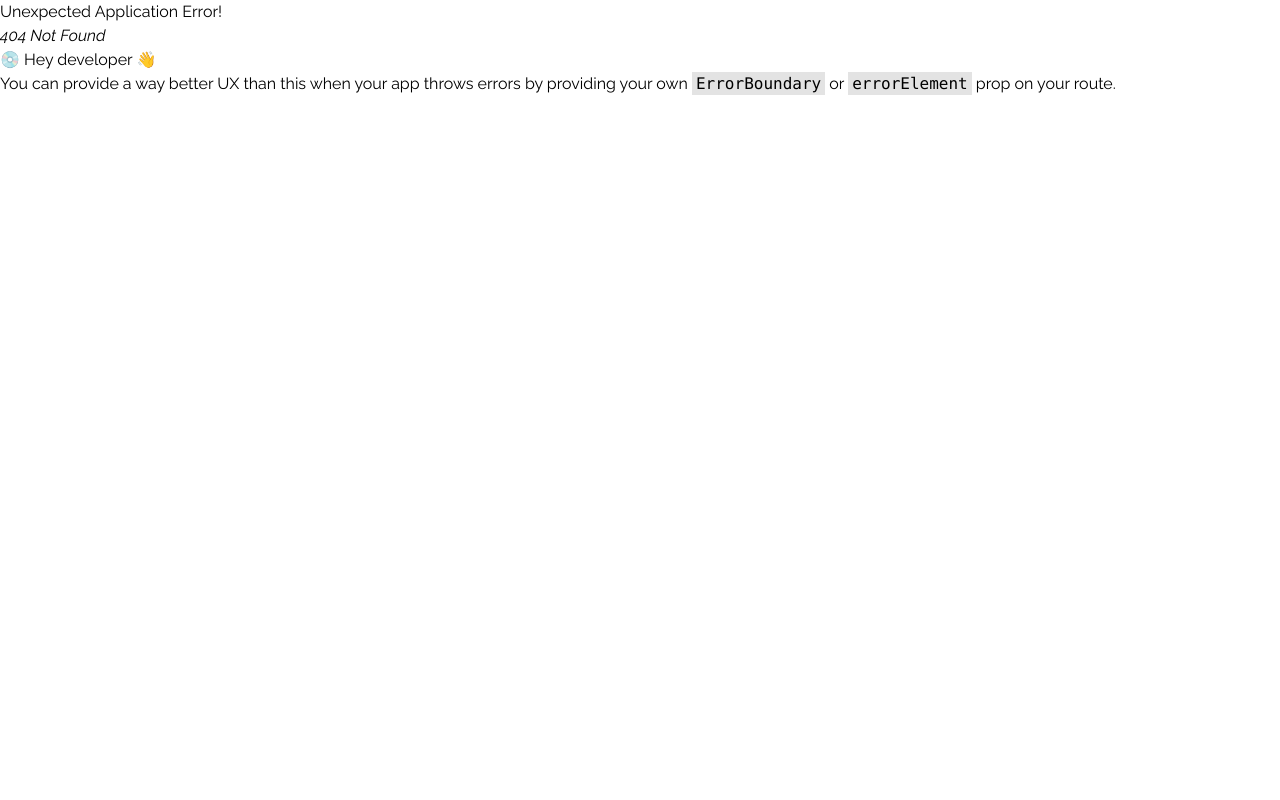
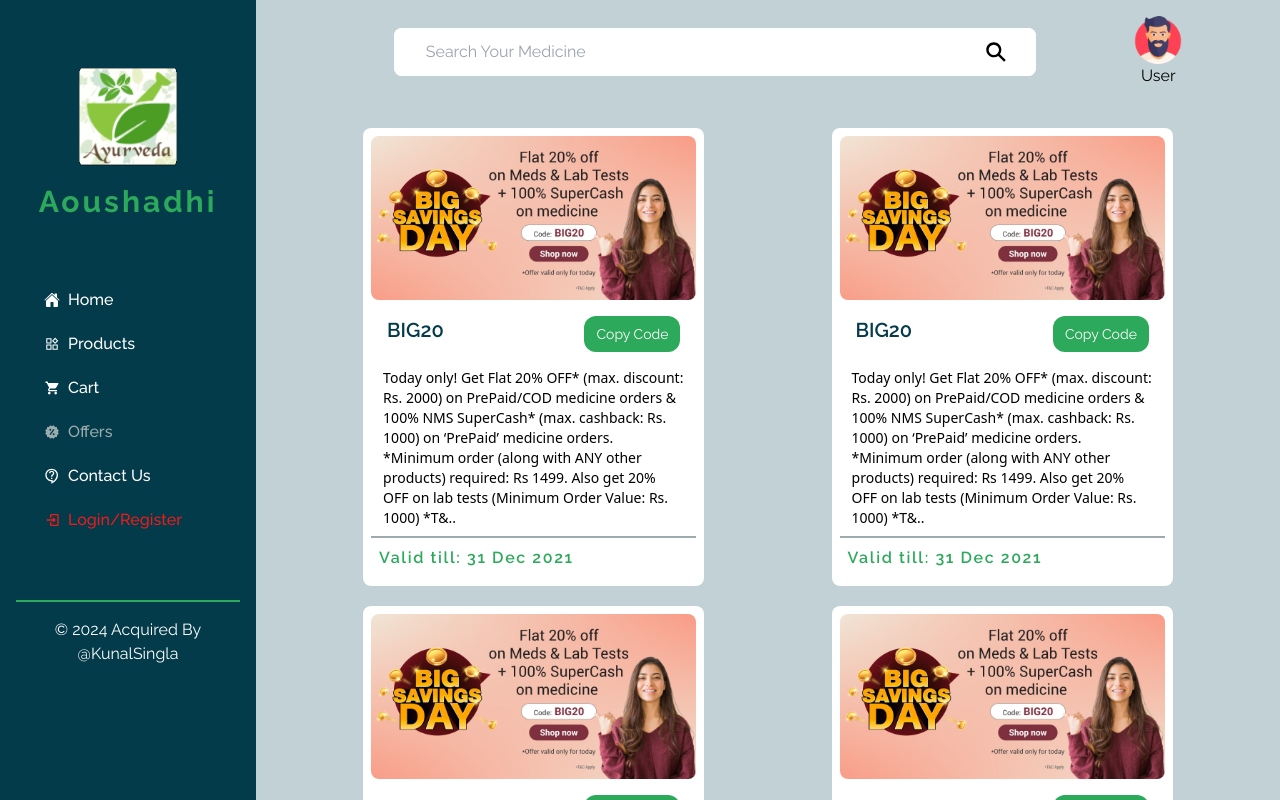
Before and after one commit to kunalthgr8/Ecomm-med, a React (Vite) app: page /offers in a window 1280 px wide. Before the commit this address had no page. Built offline with nearby package versions, Linux system fonts and the light colour scheme.

Commit message:
Css done of Offers

```diff
--- a/src/App.jsx
+++ b/src/App.jsx
@@ -10,9 +10,11 @@ function App() {
       <div className="w-1/6 md:w-1/5 sm:w-1/4 h-full">
         <SideBar />
       </div>
-      <div className=" flex flex-col bg-back-color w-5/6 md:w-4/5 sm:w-3/4 h-full">
+      <div className=" flex flex-col bg-back-color w-5/6 md:w-4/5 sm:w-3/4 h-full flex-grow overflow-y-auto">
         <Header />
+        <div className="h-full">
         <Outlet />
+        </div>
       </div>
     </div>
   );
--- a/src/components/Button/Button.jsx
+++ b/src/components/Button/Button.jsx
@@ -1,8 +1,8 @@
 import React from "react";
 
-function Button({ children, className = "w-full", ...props }, ref) {
+function Button({width="w-full", children, className = "w-full", ...props }, ref) {
   return (
-    <div className="w-full">
+    <div className={width}>
       <button className={`px-3 py-2 ${className}`} {...props} ref={ref}>
         {children}
       </button>
--- /dev/null
+++ b/src/components/Offers/Offers.jsx
@@ -0,0 +1,16 @@
+import React from "react";
+import { OffersCard } from "../index.js";
+function Offers() {
+  return (
+    <>
+      <div className="flex flex-wrap gap-5 justify-evenly mt-10 mb-20 w-full h-screen ">
+        <OffersCard />
+        <OffersCard />
+        <OffersCard />
+        <OffersCard />
+      </div>
+    </>
+  );
+}
+
+export default Offers;
--- /dev/null
+++ b/src/components/Offers/OffersCard.jsx
@@ -0,0 +1,61 @@
+import React, { useCallback, useState } from "react";
+import { Button } from "../index";
+import Offer from "../../assets/offer.jpg";
+
+function OffersCard() {
+  const [copiedClass, setCopiedClass] = useState("bg-text-green");
+  const [copyText, setCopyText] = useState("Copy Code");
+
+  const copyCodeToClipboard = useCallback(() => {
+    navigator.clipboard
+      .writeText("BIG20")
+      .then(() => {
+        setCopiedClass(
+          "bg-button-color transition duration-400 ease-out hover:ease-in transform hover:scale-110"
+        );
+        setCopyText("Copied");
+        setTimeout(() => {
+          setCopiedClass("bg-text-green");
+          setCopyText("Copy Code");
+        }, 1500);
+      })
+      .catch((err) => {
+        console.error("Failed to copy: ", err);
+      });
+  }, []);
+
+  return (
+    <div className="w-1/3 flex flex-col self-center p-2 rounded-lg cursor-pointer bg-nav-white">
+      <div className="rounded-lg">
+        <img className="w-50 rounded-lg" src={Offer} alt="OffersCard" />
+      </div>
+      <div className="flex flex-col">
+        <div className="flex justify-between text-center p-2 mt-2 px-4">
+          <h2 className="flex justify-end text-end align-bottom text-nav-color font-semibold text-xl">
+            BIG20
+          </h2>
+          <Button
+            title={copyText}
+            onClick={copyCodeToClipboard}
+            width="auto"
+            className={`${copiedClass} text-nav-white rounded-xl text-sm px-2 py-1`}
+          >
+            {copyText}
+          </Button>
+        </div>
+        <div className="text-sm p-2 px-3 font-medium font-sans border-b-2 border-nav-active">
+          Today only! Get Flat 20% OFF* (max. discount: Rs. 2000) on PrePaid/COD
+          medicine orders & 100% NMS SuperCash* (max. cashback: Rs. 1000) on
+          ‘PrePaid’ medicine orders. *Minimum order (along with ANY other
+          products) required: Rs 1499. Also get 20% OFF on lab tests (Minimum
+          Order Value: Rs. 1000) *T&..
+        </div>
+        <div className="p-2 text-text-green font-semibold tracking-widest font-serif">
+          <p>Valid till: 31 Dec 2021</p>
+        </div>
+      </div>
+    </div>
+  );
+}
+
+export default OffersCard;
--- a/src/main.jsx
+++ b/src/main.jsx
@@ -8,7 +8,7 @@ import {
   Route,
   Link,
 } from "react-router-dom";
-import { Login, Signup, Contact } from "./components/index.js";
+import { Login, Signup, Contact, Offers } from "./components/index.js";
 
 const router = createBrowserRouter([
   {
@@ -31,6 +31,10 @@ const router = createBrowserRouter([
         path: "/contact",
         element: <Contact />,
       },
+      {
+        path: "/offers",
+        element: <Offers />,
+      },
     ],
   },
 ]);
```
Also changed, not shown: src/components/index.js (+11 -7 lines), src/assets/offer.jpg (added).
